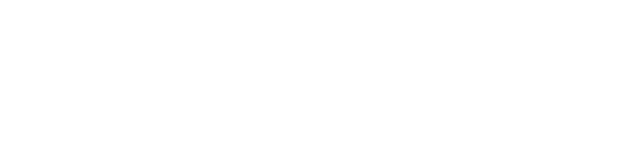
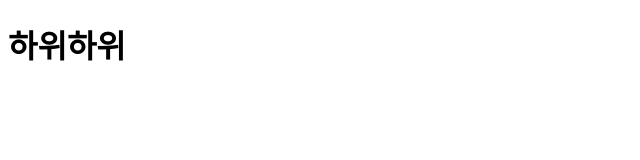
Before and after one commit to paullee20204/git, a plain HTML site: page index.html in a window 1280 px wide. Shown: the whole page, without its empty margins (0-640 px from the left). Drawn offline with Linux system fonts and the light colour scheme.

```diff
--- a/index.html
+++ b/index.html
@@ -6,6 +6,6 @@
     <title>Document</title>
 </head>
 <body>
-
+    <h1>하위하위</h1>
 </body>
 </html>
```
Also changed, not shown: 1 other file.
